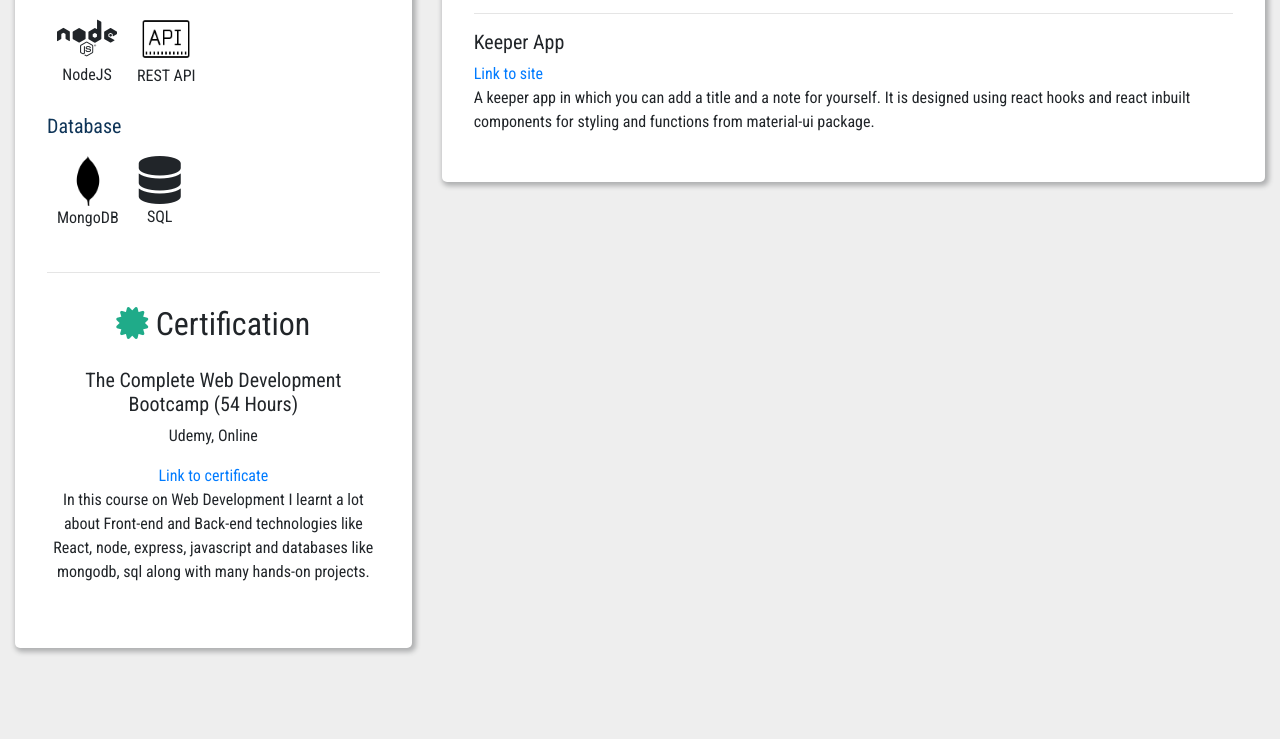
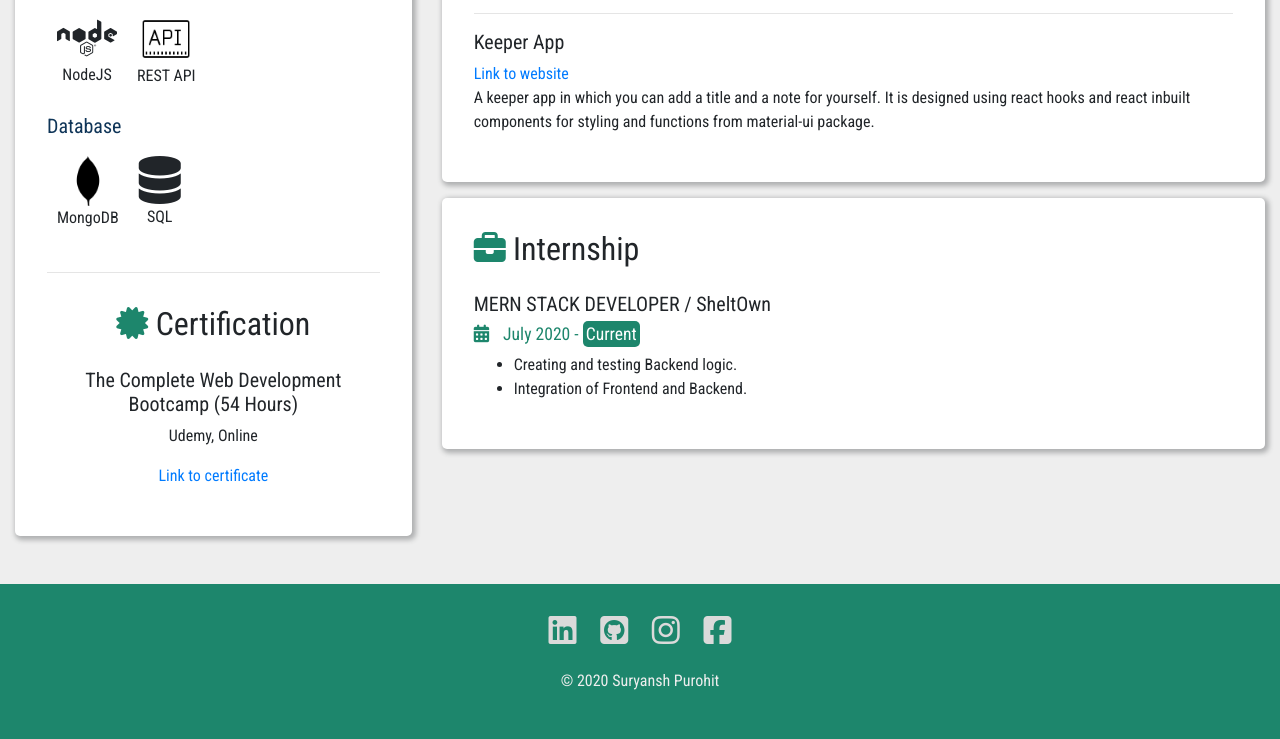
Before and after one commit to suryansh3112/Portfolio-Bootstrap, a plain HTML site: page index.html in a window 1280 px wide. Shown: the part 1011-1750 px from the top of the page. Before the commit the page ends 1675 px from the top, so only its background shows below. Drawn offline with nearby package versions, Linux system fonts and the light colour scheme; a web font is replaced by a local one.

Commit message:
added footer

```diff
--- a/index.html
+++ b/index.html
@@ -160,12 +160,12 @@
                   href="https://www.udemy.com/certificate/UC-6e47e310-4a11-4d6f-bad0-7e4b551d1664/"
                   >Link to certificate</a
                 >
-                <p>
+                <!-- <p>
                   In this course on Web Development I learnt a lot about
                   Front-end and Back-end technologies like React, node, express,
                   javascript and databases like mongodb, sql along with many
                   hands-on projects.
-                </p>
+                </p> -->
               </div>
             </section>
           </div>
@@ -179,7 +179,10 @@
             </h5>
             <div class="edu-info">
               <p>Fr. Conceicao Rodrigues College of Engineering</p>
-              <p>2018 - 2022</p>
+              <p style="color: #1d866c;">
+                <i class="fas fa-calendar-alt icon date-icon"> </i> 2018 - 2022
+                <span class="box">Ongoing</span>
+              </p>
               <p>CGPA: 9.03/10</p>
             </div>
             <hr size="2" />
@@ -189,14 +192,18 @@
             </h5>
             <div class="edu-info">
               <p>K.C. College</p>
-              <p>Year of completion: 2018</p>
+              <p style="color: #1d866c;">
+                <i class="fas fa-calendar-alt icon date-icon"> </i> 2016-2018
+              </p>
               <p>Percentage: 85.08%</p>
             </div>
             <hr size="2" />
             <h5><i class="fas fa-graduation-cap icon"></i> Secondary (X)</h5>
             <div class="edu-info">
               <p>D.P.Y.A. High School</p>
-              <p>Year of completion: 2016</p>
+              <p style="color: #1d866c;">
+                <i class="fas fa-calendar-alt icon date-icon"> </i> 2006-2016
+              </p>
               <p>Percentage: 91%</p>
             </div>
           </div>
@@ -230,7 +237,7 @@
             <a
               href="https://codesandbox.io/s/using-pre-built-react-components-zi4mg"
               target="_blank"
-              >Link to site</a
+              >Link to website</a
             >
             <p>
               A keeper app in which you can add a title and a note for yourself.
@@ -238,9 +245,52 @@
               styling and functions from material-ui package.
             </p>
           </div>
+          <div class="internship">
+            <h2><i class="fas fa-briefcase icon"></i> Internship</h2>
+            <h5>
+              <!-- <i class="fas fa-laptop icon"></i>  -->
+              MERN STACK DEVELOPER / SheltOwn
+            </h5>
+            <h6 class="date">
+              <i class="fas fa-calendar-alt icon date-icon"> </i>
+              July 2020 - <span class="box">Current</span>
+            </h6>
+            <ul>
+              <li>Creating and testing Backend logic.</li>
+              <li>Integration of Frontend and Backend.</li>
+            </ul>
+          </div>
         </div>
       </div>
     </div>
+
+    <footer id="footer">
+      <a
+        class="footer-link"
+        href="https://www.linkedin.com/in/suryansh-purohit-702a44192/"
+        target="_blank"
+        ><i class="fab fa-linkedin fa-2x"></i
+      ></a>
+      <a
+        class="footer-link"
+        href="https://github.com/suryansh3112"
+        target="_blank"
+        ><i class="fab fa-github-square fa-2x"></i
+      ></a>
+      <a
+        class="footer-link"
+        href="https://www.instagram.com/suryansh3112/?hl=en"
+        target="_blank"
+        ><i class="fab fa-instagram fa-2x"></i
+      ></a>
+      <a
+        class="footer-link"
+        href="https://www.facebook.com/profile.php?id=100010592174288"
+        target="_blank"
+        ><i class="fab fa-facebook-square fa-2x"></i
+      ></a>
+      <p class="copyright">© 2020 Suryansh Purohit</p>
+    </footer>
 
     <!-- Optional JavaScript -->
     <!-- jQuery first, then Popper.js, then Bootstrap JS -->
--- a/styles.css
+++ b/styles.css
@@ -1,7 +1,5 @@
 body {
   background-color: #eeeeee;
-  /* padding: 20px; */
-
   font-family: 'Roboto Condensed', sans-serif;
 }
 
@@ -26,7 +24,8 @@ h2 {
 
 .education,
 .projects,
-.side-bar {
+.side-bar,
+.internship {
   background-color: #fff;
   box-shadow: 2px 2px 5px 2px #afb0b1;
 
@@ -36,7 +35,7 @@ h2 {
 }
 
 .icon {
-  color: #1fab89;
+  color: #1d866c;
 }
 
 #skills h5 {
@@ -66,3 +65,43 @@ h2 {
   width: 50px;
 }
 /* https://colorhunt.co/palette/2763 */
+
+.date {
+  color: #1d866c;
+  font-size: 1.1rem;
+}
+
+.date-icon {
+  margin-right: 10px;
+}
+
+.box {
+  background-color: #1d866c;
+  color: #fff;
+  padding: 3px;
+  border-radius: 5px;
+}
+
+/* ---------------------------FOOTER------------------------------ */
+
+.copyright {
+  color: #eeeeee;
+  font-size: 1rem;
+  padding: 20px 0;
+}
+
+.footer-link {
+  color: #dbdada;
+  margin: 10px;
+}
+
+#footer i:hover {
+  color: #fff;
+}
+
+#footer {
+  background-color: #1d866c;
+  padding: 30px 0 10px;
+  text-align: center;
+  margin-top: 2rem;
+}
```
